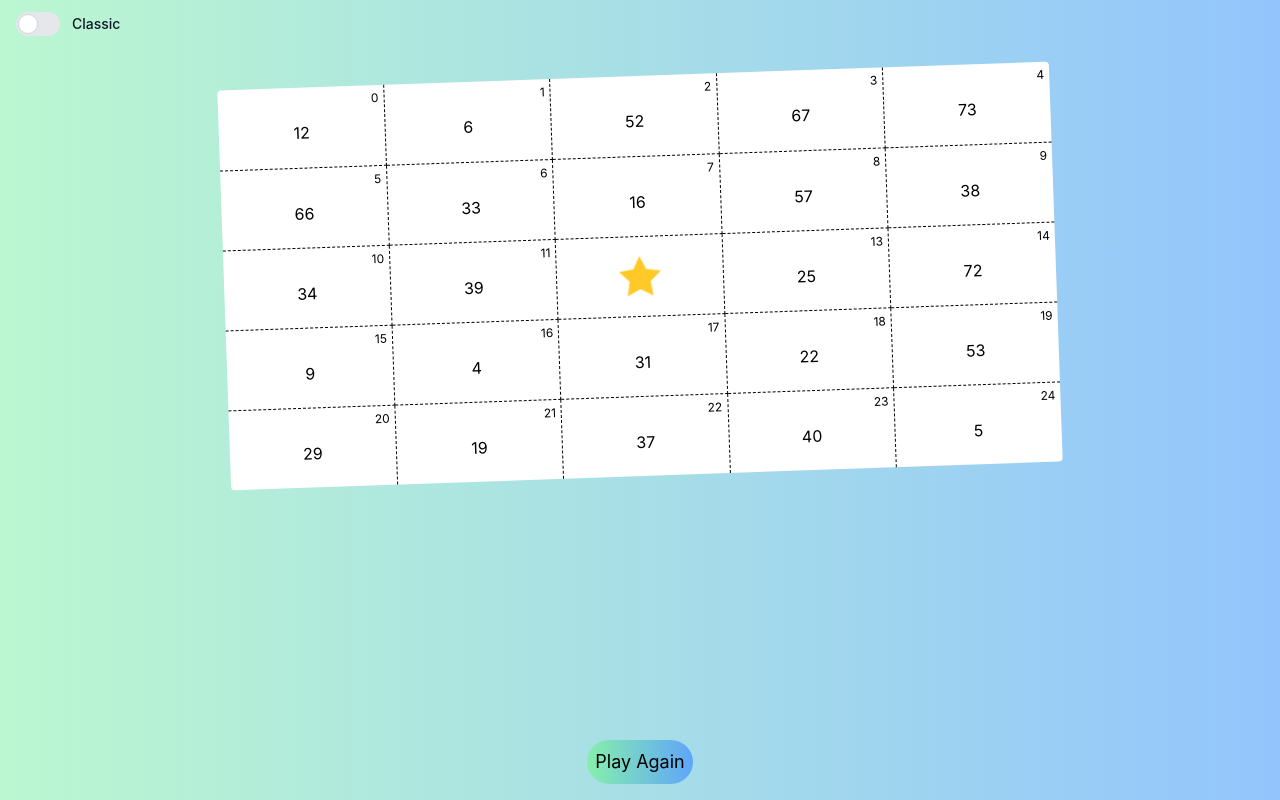
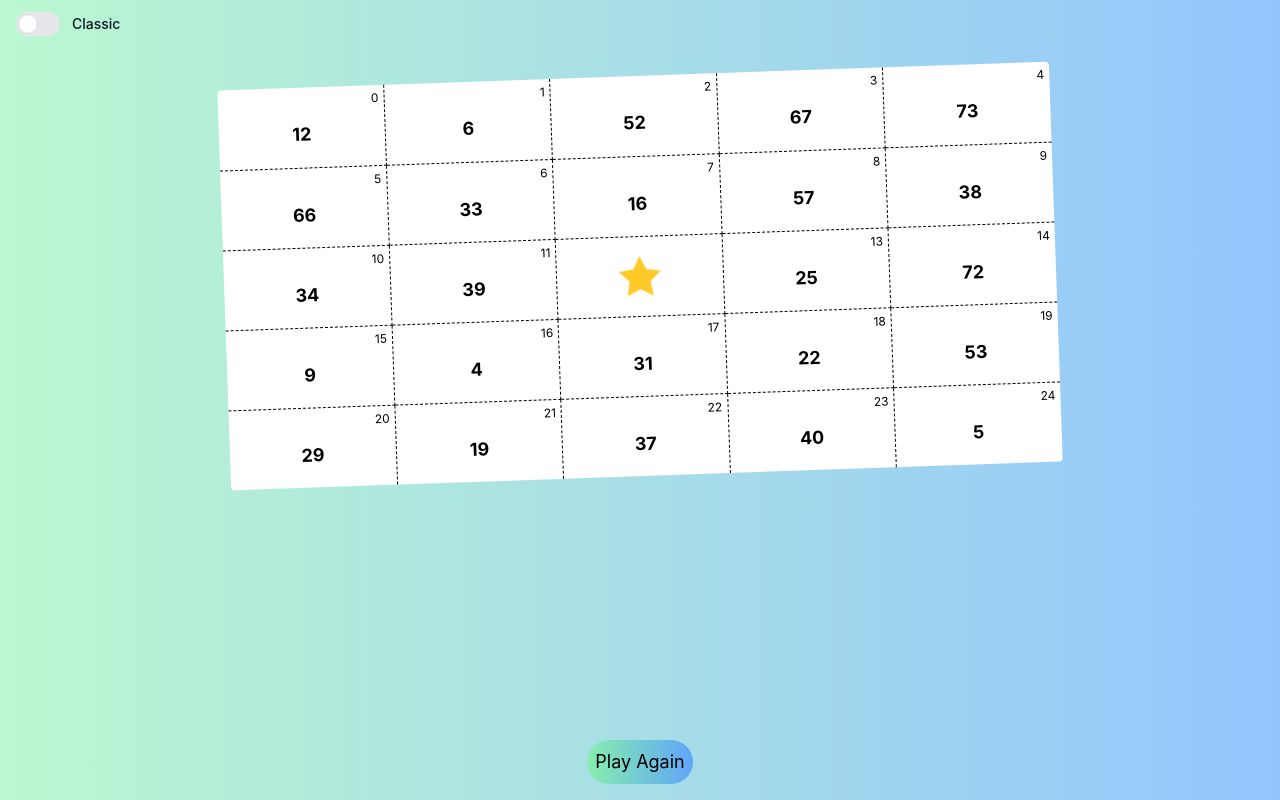
Before and after one commit to martin0995/bingo, a React (Create React App) app: page / in a window 1280 px wide. Built offline with nearby package versions, Linux system fonts and the light colour scheme.

Commit message:
fixed numbers

```diff
--- a/src/App.css
+++ b/src/App.css
@@ -6,6 +6,7 @@ table {
   border-collapse: collapse;
   margin: auto;
   width: 100%;
+  table-layout: fixed;
 }
 
 td {
--- a/src/common/Card.js
+++ b/src/common/Card.js
@@ -61,7 +61,7 @@ const Card = ({
             <p class="artist">{famousSongs[number].artist}</p>
           </div>
         ) : (
-          number
+          <p className="font-bold text-lg">{number}</p>
         )}
       </div>
     </div>
```
